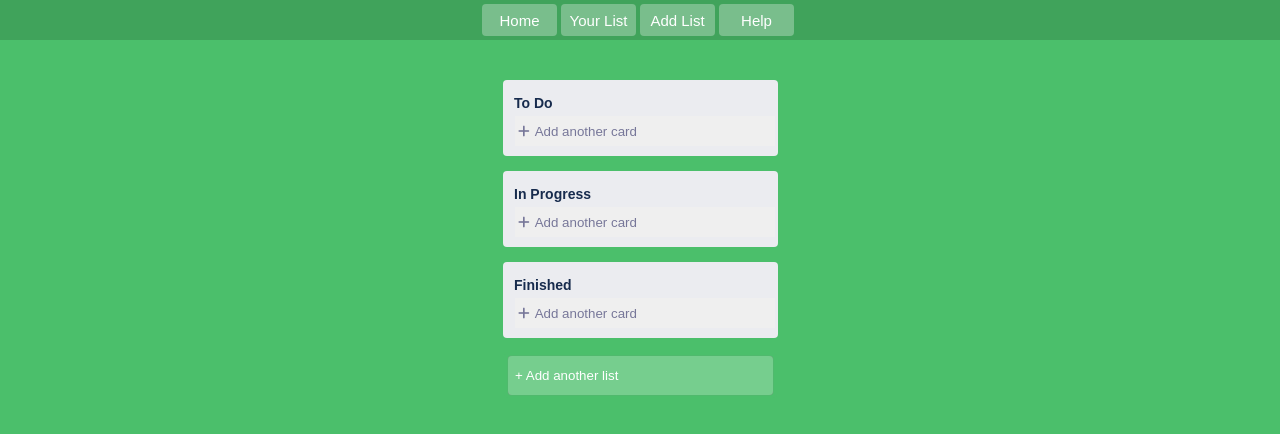
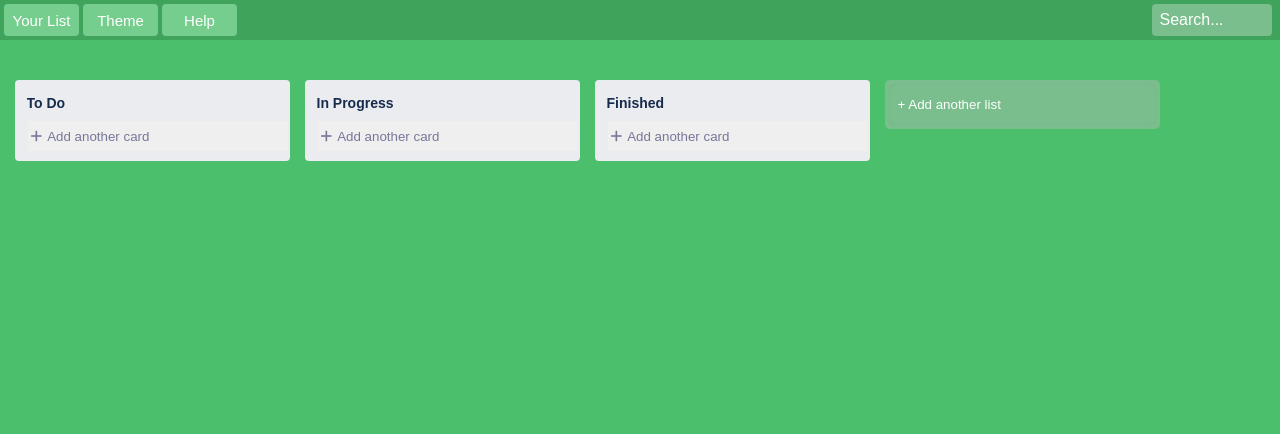
Before and after one commit to Matthave/NewTodoApp, a React (Create React App) app: page / in a window 1280 px wide. Shown: the top 434 px of the page. Built offline with nearby package versions, Linux system fonts and the light colour scheme.

Commit message:
Create ThemeFeature

```diff
--- a/src/components/Main/mainField.js
+++ b/src/components/Main/mainField.js
@@ -1,6 +1,7 @@
 import React, { useState } from "react";
 import styled from "styled-components";
 import TaskStatus from "../TaskStatus/taskStatus";
+import { device } from "../mq";
 
 const StyledMain = styled.main`
   display: flex;
@@ -10,6 +11,10 @@ const StyledMain = styled.main`
   min-height: calc(100vh - 40px);
   background-color: #4bbf6b;
   padding: 40px 15px 0px 15px;
+
+  @media ${device.laptop} {
+    flex-direction: row;
+  }
 `;
 
 const StyledWrapDiv = styled.div`
@@ -17,26 +22,26 @@ const StyledWrapDiv = styled.div`
   flex-direction: column;
   width: 275px;
   height: auto;
-  background-color: ${(props) => (props.bgc ? "#ebecf0" : "#4bbf6b")};
+  background-color: ${(props) => (props.bgc ? "#ebecf0" : "#79be8c")};
   margin: 0 auto;
-  padding: 3px 5px;
+  padding: 5px;
   border-radius: 5px;
   transition: 0.1s linear;
+
+  @media ${device.laptop} {
+    margin: 0 auto 0 0;
+  }
 `;
 
 const StyledListInput = styled.input`
   width: 265px;
-  background-color: #76ce8e;
+  background-color: #79be8c;
   border-radius: 4px;
   padding: 12px 7.5px;
   text-align: left;
   cursor: pointer;
   transition: 0.1s linear;
   box-shadow: 0px 0px 1px 0px #888;
-
-  &:hover {
-    background-color: #86c497;
-  }
 
   &::placeholder {
     color: white;
@@ -61,6 +66,16 @@ const StyledButton = styled.button`
 
   &:hover {
     background-color: #67ba50;
+  }
+`;
+
+const StyledListContainer = styled.div`
+  display: flex;
+  flex-direction: column;
+  align-items: flex-start;
+  @media ${device.laptop} {
+    flex-direction: row;
+    margin: 0 0 0 0 !important;
   }
 `;
 
@@ -151,7 +166,7 @@ const MainField = () => {
 
   return (
     <StyledMain className="main">
-      <div className="co" style={{ margin: "0 auto" }}>
+      <StyledListContainer style={{ margin: "0 auto" }}>
         {newListItem.map((list) => (
           <TaskStatus
             key={list.id}
@@ -164,13 +179,14 @@ const MainField = () => {
             list={list}
           />
         ))}
-      </div>
-      <StyledWrapDiv bgc={addList ? true : false}>
+      </StyledListContainer>
+      <StyledWrapDiv bgc={addList ? true : false} className={"item"}>
         <StyledListInput
           onClick={showAddListHandle}
           onChange={(e) => handleInputValue(e)}
           value={inputValue}
           placeholder="+ Add another list"
+          className={"item"}
         />
         {addList ? (
           <StyledButton onClick={addNewList}>Enter title of list</StyledButton>
--- a/src/components/Navigation/navigation.js
+++ b/src/components/Navigation/navigation.js
@@ -6,6 +6,7 @@ const StyledNav = styled.nav`
   height: 40px;
   background-color: #40a35b;
   padding: 0px 4px;
+  transition: 0.1s linear;
 `;
 
 const StyledUl = styled.ul`
@@ -22,18 +23,18 @@ const StyledUl = styled.ul`
 `;
 
 const StyledList = styled.li`
-  width: ${props => (props.lastEle ? "auto" : "75px")};
+  width: ${(props) => (props.lastEle ? "auto" : "75px")};
   height: 100%;
   text-align: center;
-  background-color: ${props => (props.lastEle ? "none" : "#79be8c")};
+  background-color: ${(props) => (props.lastEle ? "none" : "#76CE8E")};
   border-radius: 4px;
   transition: 0.1s linear;
   margin-right: 4px;
-  margin-left: ${props => (props.lastEle ? "auto" : "initial")};
-  padding: ${props => (props.lastEle ? "initial" : "8px 0px")};
+  margin-left: ${(props) => (props.lastEle ? "auto" : "initial")};
+  padding: ${(props) => (props.lastEle ? "initial" : "8px 0px")};
 
   &:hover {
-    background-color: ${props => (props.lastEle ? "none" : "#64b37a")};
+    background-color: ${(props) => (props.lastEle ? "none" : "#64b37a")};
   }
 `;
 
@@ -44,7 +45,7 @@ const Link = styled.a`
 `;
 
 const StyledInput = styled.input`
-  width: 150px;
+  width: 120px;
   height: 100%;
   border-radius: 4px;
   padding: 7.5px;
@@ -62,25 +63,25 @@ const StyledInput = styled.input`
   }
 `;
 
-const navigation = () => {
+const navigation = ({ themeToggle, themeOption }) => {
+  const themeFunction = () => {
+    themeToggle(!themeOption);
+  };
   return (
-    <StyledNav>
+    <StyledNav className="nav">
       <StyledUl>
-        <StyledList>
-          <Link>Home</Link>
-        </StyledList>
-        <StyledList>
+        <StyledList className={"list"}>
           <Link>Your List</Link>
         </StyledList>
-        <StyledList>
-          <Link>Add List</Link>
+        <StyledList className={"list"} onClick={themeFunction}>
+          <Link>Theme</Link>
         </StyledList>
-        <StyledList>
+        <StyledList className={"list"}>
           <Link>Help</Link>
         </StyledList>
-        {/* <StyledList lastEle>
-          <StyledInput placeholder="Search..." />
-        </StyledList> */}
+        <StyledList className={"list"} lastEle>
+          <StyledInput className={"item"} placeholder="Search..." />
+        </StyledList>
       </StyledUl>
     </StyledNav>
   );
--- a/src/components/TaskStatus/taskStatus.js
+++ b/src/components/TaskStatus/taskStatus.js
@@ -1,5 +1,6 @@
 import React, { useState, useEffect } from "react";
 import styled from "styled-components";
+import { device } from "../mq";
 
 const StyledTaskSection = styled.section`
   width: 275px;
@@ -8,6 +9,10 @@ const StyledTaskSection = styled.section`
   padding: 10px 7.5px;
   margin: 0 auto;
   margin-bottom: 15px;
+
+  @media ${device.laptop} {
+    margin-right: 15px;
+  }
 `;
 
 const StyledInput = styled.input`
@@ -16,9 +21,12 @@ const StyledInput = styled.input`
   font-size: 1.4rem;
   font-weight: 600;
   color: #172b4d;
+  box-sizing: border-box;
+  margin-bottom: 5px;
 
   &:focus {
     background-color: white;
+    box-shadow: 0px 0px 2px 1px #0079bf;
   }
 `;
 
@@ -75,7 +83,6 @@ const TaskStatus = ({
   addNewCard,
   id,
   taskEditCard,
-  list,
 }) => {
   const [inputValue, setInputValue] = useState(title);
 
@@ -102,21 +109,6 @@ const TaskStatus = ({
     handleToDoInput(!toDoInput);
   };
 
-  // const addNewCard = (e) => {
-  //   const card = e.target.parentNode;
-  //   const newTask = document.createElement("div");
-  //   const newSpanIcon = document.createElement("span");
-  //   newSpanIcon.classList.add("fas");
-  //   newSpanIcon.classList.add("fa-highlighter");
-  //   newSpanIcon.addEventListener("click", (e) => taskEdit(e));
-  //   newTask.textContent = textArea;
-  //   newTask.classList.add("card");
-  //   card.appendChild(newTask);
-  //   handleToDoInput(!inputValue);
-  //   handletextArea("");
-  //   newTask.appendChild(newSpanIcon);
-  // };
-
   const textAreaFeature = (e) => {
     handletextArea(e.target.value);
   };
@@ -130,7 +122,7 @@ const TaskStatus = ({
     <StyledTaskSection>
       <StyledInput
         onChange={(e) => handleInputValue(e)}
-        className="input"
+        className="inputs"
         value={inputValue}
       />
       {tasks.map((task) => (
--- /dev/null
+++ b/src/components/ThemeField/themeField.js
@@ -0,0 +1,116 @@
+import React from "react";
+import styled from "styled-components";
+import { device } from "../mq";
+
+const StyledThemeDiv = styled.div`
+  position: fixed;
+  bottom: 0;
+  right: calc(50% - (375px / 2));
+  width: 375px;
+  transform: ${(props) =>
+    props.showTheme ? "translateX(0px)" : "translateX(100vw)"};
+  display: flex;
+  flex-wrap: wrap;
+  justify-content: center;
+  background-color: #f4f5f7;
+  padding: 10px;
+  transition: 0.3s linear;
+
+  @media ${device.laptop} {
+    top: calc(0% + 40px);
+    right: 0;
+    bottom: 0;
+    width: 375px;
+    align-content: flex-start;
+  }
+`;
+
+const StyledColorDiv = styled.div`
+  width: 75px;
+  height: 75px;
+  border-radius: 5px;
+  margin-right: 5px;
+  margin-left: 5px;
+  margin-bottom: 10px;
+  cursor: pointer;
+  transition: 0.1s linear;
+
+  &:hover {
+    opacity: 0.75;
+  }
+
+  @media ${device.laptop} {
+    width: 45%;
+    height: 85px;
+  }
+`;
+
+const StyledThemeDivTitle = styled.h3`
+  width: 100%;
+  padding: 10px 0px;
+  text-align: center;
+  font-size: 2rem;
+`;
+
+function themeField({ themeOption }) {
+  const changeColor = (mainColor, navColor, listColor, inputColor) => {
+    const main = document.querySelector(".main");
+    main.style.backgroundColor = mainColor;
+
+    const nav = document.querySelector(".nav");
+    nav.style.backgroundColor = navColor;
+
+    const lists = document.querySelectorAll(".list");
+    lists.forEach((list) => {
+      list.style.backgroundColor = listColor;
+    });
+
+    const inputs = document.querySelectorAll(".item");
+    inputs.forEach((input) => {
+      input.style.backgroundColor = inputColor;
+    });
+  };
+  return (
+    <StyledThemeDiv showTheme={themeOption}>
+      <StyledThemeDivTitle>Colors</StyledThemeDivTitle>
+      <StyledColorDiv
+        onClick={() => changeColor("#0079BF", "#0067A3", "#3D99CE", "#4D95BE")}
+        style={{ backgroundColor: "#0079BF" }}
+      />
+      <StyledColorDiv
+        onClick={() => changeColor("#D29034", "#B37B2C", "#DDAB65", "#C9A26C")}
+        style={{ backgroundColor: "#D29034" }}
+      />
+      <StyledColorDiv
+        onClick={() => changeColor("#519839", "#458131", "#7BB168", "#7DA76F")}
+        style={{ backgroundColor: "#519839" }}
+      />
+      <StyledColorDiv
+        onClick={() => changeColor("#B04632", "#963C2B", "#C37263", "#B5766B")}
+        style={{ backgroundColor: "#B04632" }}
+      />
+      <StyledColorDiv
+        onClick={() => changeColor("#89609E", "#755286", "#A586B5", "#9E86AB")}
+        style={{ backgroundColor: "#89609E" }}
+      />
+      <StyledColorDiv
+        onClick={() => changeColor("#CD5A91", "#AE4D7B", "#D981AB", "#C682A3")}
+        style={{ backgroundColor: "#CD5A91" }}
+      />
+      <StyledColorDiv
+        onClick={() => changeColor("#4BBF6B", "#40A35B", "#76CE8E", "#79BE8C")}
+        style={{ backgroundColor: "#4BBF6B" }}
+      />
+      <StyledColorDiv
+        onClick={() => changeColor("#00AECC", "#0094AE", "#3DC1D8", "#4DB4C6")}
+        style={{ backgroundColor: "#00AECC" }}
+      />
+      <StyledColorDiv
+        onClick={() => changeColor("#838C91", "#6F777B", "#A1A8AB", "#9BA0A3")}
+        style={{ backgroundColor: "#838C91" }}
+      />
+    </StyledThemeDiv>
+  );
+}
+
+export default themeField;
--- a/src/components/main.js
+++ b/src/components/main.js
@@ -1,11 +1,18 @@
-import React from "react";
+import React, { useState } from "react";
 import Navigation from "./Navigation/navigation";
 import MainField from "./Main/mainField";
+import ThemeField from "./ThemeField/themeField";
 
 const Main = () => {
+  const [showThemeOption, showThemeOptionFunction] = useState(false);
+
   return (
     <main>
-      <Navigation />
+      <Navigation
+        themeToggle={showThemeOptionFunction}
+        themeOption={showThemeOption}
+      />
+      <ThemeField themeOption={showThemeOption} />
       <MainField />
     </main>
   );
--- /dev/null
+++ b/src/components/mq.js
@@ -0,0 +1,20 @@
+const size = {
+  mobileS: "320px",
+  mobileM: "375px",
+  mobileL: "425px",
+  tablet: "768px",
+  laptop: "1024px",
+  laptopL: "1440px",
+  desktop: "2560px",
+};
+
+export const device = {
+  mobileS: `(min-width: ${size.mobileS})`,
+  mobileM: `(min-width: ${size.mobileM})`,
+  mobileL: `(min-width: ${size.mobileL})`,
+  tablet: `(min-width: ${size.tablet})`,
+  laptop: `(min-width: ${size.laptop})`,
+  laptopL: `(min-width: ${size.laptopL})`,
+  desktop: `(min-width: ${size.desktop})`,
+  desktopL: `(min-width: ${size.desktop})`,
+};
```
